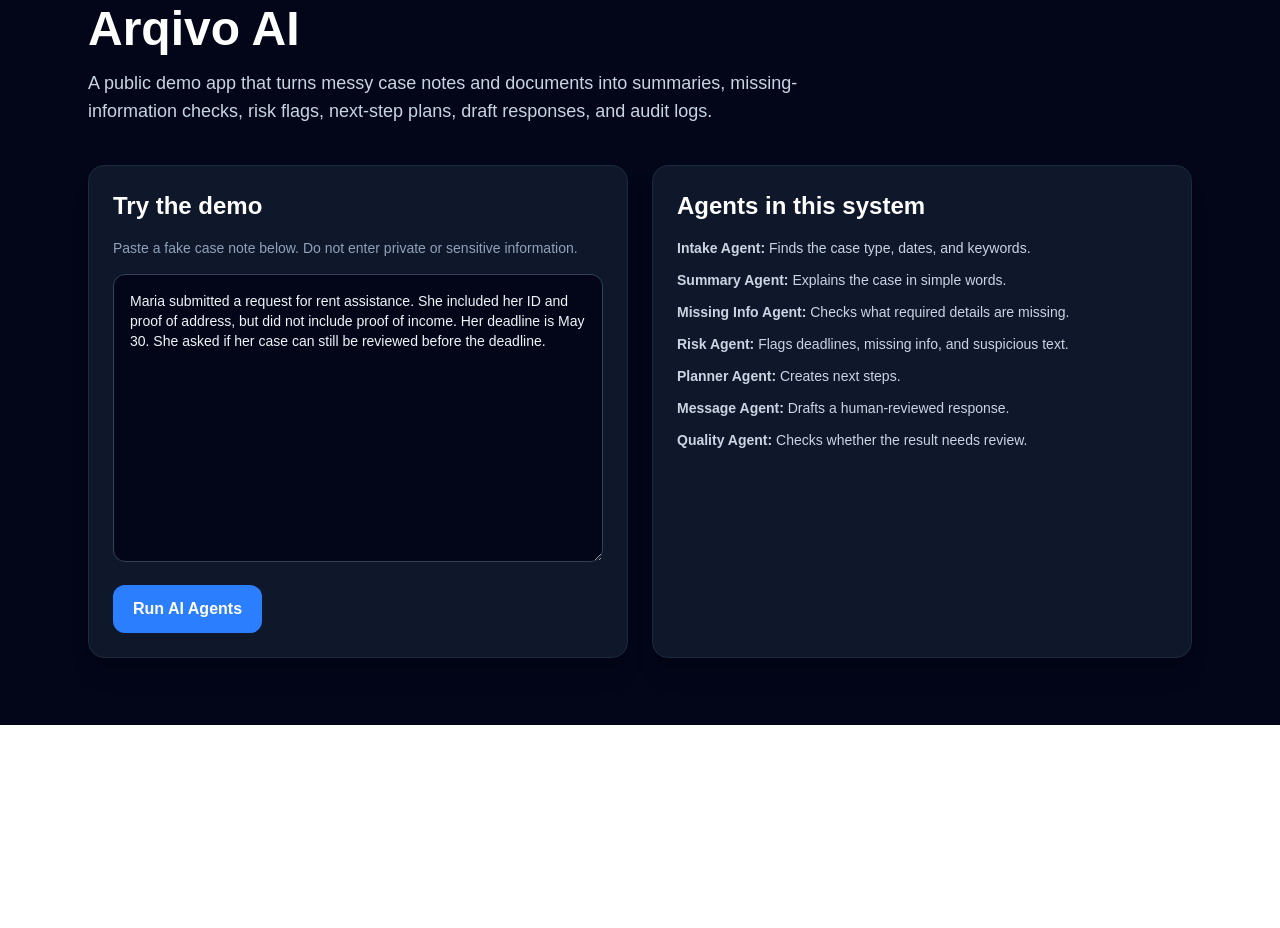
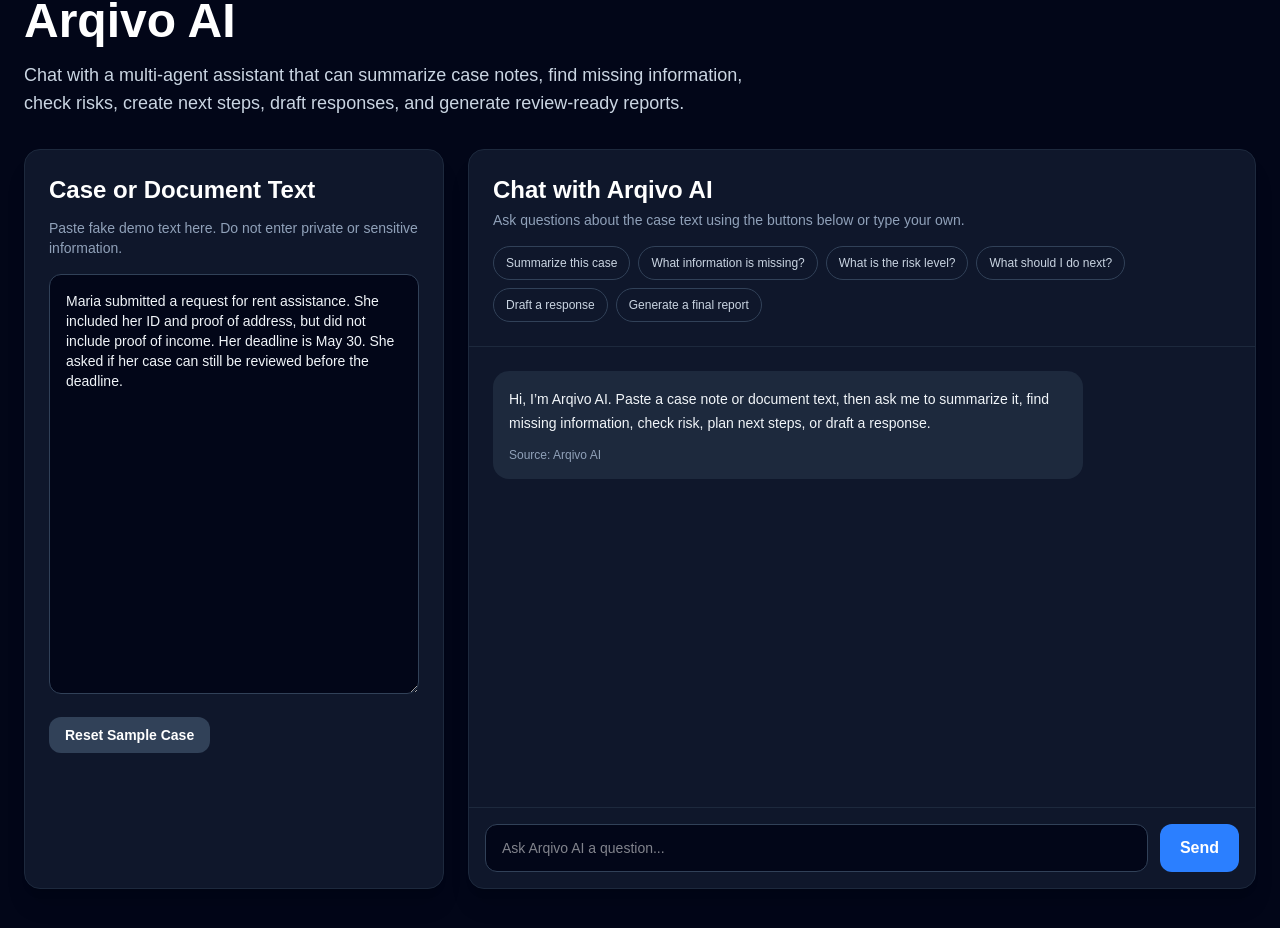
Before and after one commit to WilliamASC22/arqivo-ai, a Next.js app in the folder frontend/: page / in a window 1280 px wide. Shown: the part 136-1064 px from the top of the page. Before the commit the page ends 861 px from the top, so only its background shows below. Built offline with nearby package versions, Linux system fonts and the light colour scheme.

Commit message:
Add Arqivo AI chatbot homepage

```diff
--- /dev/null
+++ b/frontend/app/demo/page.tsx
@@ -0,0 +1,193 @@
+"use client";
+
+import { useState } from "react";
+
+type AnalysisResult = {
+  report: {
+    summary: string;
+    case_type: string;
+    important_dates: string[];
+    missing_information: string[];
+    risk: {
+      risk_level: string;
+      risk_score: number;
+      reasons: string[];
+    };
+    recommended_steps: string[];
+    draft_message: string;
+  };
+  quality_check: {
+    quality_status: string;
+    warnings: string[];
+  };
+  audit_log: string[];
+};
+
+const sampleText = `Maria submitted a request for rent assistance. She included her ID and proof of address, but did not include proof of income. Her deadline is May 30. She asked if her case can still be reviewed before the deadline.`;
+
+export default function Home() {
+  const [text, setText] = useState(sampleText);
+  const [result, setResult] = useState<AnalysisResult | null>(null);
+  const [loading, setLoading] = useState(false);
+
+  async function runAgents() {
+    setLoading(true);
+    setResult(null);
+
+    const apiUrl = process.env.NEXT_PUBLIC_API_URL;
+
+    const response = await fetch(`${apiUrl}/analyze`, {
+      method: "POST",
+      headers: {
+        "Content-Type": "application/json",
+      },
+      body: JSON.stringify({ text }),
+    });
+
+    const data = await response.json();
+    setResult(data);
+    setLoading(false);
+  }
+
+  return (
+    <main className="min-h-screen bg-slate-950 text-white">
+      <section className="mx-auto max-w-6xl px-6 py-12">
+        <div className="mb-10">
+          <p className="mb-3 text-sm font-semibold uppercase tracking-wide text-blue-300">
+            Multi-Agent AI Workflow Demo
+          </p>
+          <h1 className="mb-4 text-5xl font-bold">Arqivo AI</h1>
+          <p className="max-w-3xl text-lg text-slate-300">
+            A public demo app that turns messy case notes and documents into
+            summaries, missing-information checks, risk flags, next-step plans,
+            draft responses, and audit logs.
+          </p>
+        </div>
+
+        <div className="grid gap-6 lg:grid-cols-2">
+          <div className="rounded-2xl border border-slate-800 bg-slate-900 p-6 shadow-xl">
+            <h2 className="mb-4 text-2xl font-semibold">Try the demo</h2>
+            <p className="mb-4 text-sm text-slate-400">
+              Paste a fake case note below. Do not enter private or sensitive information.
+            </p>
+
+            <textarea
+              className="h-72 w-full rounded-xl border border-slate-700 bg-slate-950 p-4 text-sm text-slate-100 outline-none focus:border-blue-400"
+              value={text}
+              onChange={(e) => setText(e.target.value)}
+            />
+
+            <button
+              onClick={runAgents}
+              disabled={loading}
+              className="mt-4 rounded-xl bg-blue-500 px-5 py-3 font-semibold text-white hover:bg-blue-400 disabled:opacity-50"
+            >
+              {loading ? "Running agents..." : "Run AI Agents"}
+            </button>
+          </div>
+
+          <div className="rounded-2xl border border-slate-800 bg-slate-900 p-6 shadow-xl">
+            <h2 className="mb-4 text-2xl font-semibold">Agents in this system</h2>
+            <div className="space-y-3 text-sm text-slate-300">
+              <p><strong>Intake Agent:</strong> Finds the case type, dates, and keywords.</p>
+              <p><strong>Summary Agent:</strong> Explains the case in simple words.</p>
+              <p><strong>Missing Info Agent:</strong> Checks what required details are missing.</p>
+              <p><strong>Risk Agent:</strong> Flags deadlines, missing info, and suspicious text.</p>
+              <p><strong>Planner Agent:</strong> Creates next steps.</p>
+              <p><strong>Message Agent:</strong> Drafts a human-reviewed response.</p>
+              <p><strong>Quality Agent:</strong> Checks whether the result needs review.</p>
+            </div>
+          </div>
+        </div>
+
+        {result && (
+          <section className="mt-10 grid gap-6 lg:grid-cols-2">
+            <ResultCard title="Summary">
+              <p>{result.report.summary}</p>
+            </ResultCard>
+
+            <ResultCard title="Case Details">
+              <p><strong>Case Type:</strong> {result.report.case_type}</p>
+              <p>
+                <strong>Important Dates:</strong>{" "}
+                {result.report.important_dates.length
+                  ? result.report.important_dates.join(", ")
+                  : "None found"}
+              </p>
+            </ResultCard>
+
+            <ResultCard title="Missing Information">
+              {result.report.missing_information.length ? (
+                <ul className="list-inside list-disc">
+                  {result.report.missing_information.map((item) => (
+                    <li key={item}>{item}</li>
+                  ))}
+                </ul>
+              ) : (
+                <p>No missing information found.</p>
+              )}
+            </ResultCard>
+
+            <ResultCard title="Risk Analysis">
+              <p><strong>Risk Level:</strong> {result.report.risk.risk_level}</p>
+              <p><strong>Risk Score:</strong> {result.report.risk.risk_score}</p>
+              <ul className="mt-2 list-inside list-disc">
+                {result.report.risk.reasons.map((reason) => (
+                  <li key={reason}>{reason}</li>
+                ))}
+              </ul>
+            </ResultCard>
+
+            <ResultCard title="Recommended Next Steps">
+              <ol className="list-inside list-decimal">
+                {result.report.recommended_steps.map((step) => (
+                  <li key={step}>{step}</li>
+                ))}
+              </ol>
+            </ResultCard>
+
+            <ResultCard title="Draft Message">
+              <pre className="whitespace-pre-wrap rounded-xl bg-slate-950 p-4 text-sm">
+                {result.report.draft_message}
+              </pre>
+            </ResultCard>
+
+            <ResultCard title="Quality Check">
+              <p><strong>Status:</strong> {result.quality_check.quality_status}</p>
+              {result.quality_check.warnings.length > 0 && (
+                <ul className="mt-2 list-inside list-disc">
+                  {result.quality_check.warnings.map((warning) => (
+                    <li key={warning}>{warning}</li>
+                  ))}
+                </ul>
+              )}
+            </ResultCard>
+
+            <ResultCard title="Audit Log">
+              <ol className="list-inside list-decimal">
+                {result.audit_log.map((log) => (
+                  <li key={log}>{log}</li>
+                ))}
+              </ol>
+            </ResultCard>
+          </section>
+        )}
+      </section>
+    </main>
+  );
+}
+
+function ResultCard({
+  title,
+  children,
+}: {
+  title: string;
+  children: React.ReactNode;
+}) {
+  return (
+    <div className="rounded-2xl border border-slate-800 bg-slate-900 p-6 shadow-xl">
+      <h3 className="mb-3 text-xl font-semibold text-blue-300">{title}</h3>
+      <div className="space-y-2 text-sm text-slate-300">{children}</div>
+    </div>
+  );
+}
--- a/frontend/app/page.tsx
+++ b/frontend/app/page.tsx
@@ -2,192 +2,208 @@
 
 import { useState } from "react";
 
-type AnalysisResult = {
-  report: {
-    summary: string;
-    case_type: string;
-    important_dates: string[];
-    missing_information: string[];
-    risk: {
-      risk_level: string;
-      risk_score: number;
-      reasons: string[];
-    };
-    recommended_steps: string[];
-    draft_message: string;
-  };
-  quality_check: {
-    quality_status: string;
-    warnings: string[];
-  };
-  audit_log: string[];
+type ChatMessage = {
+  role: "user" | "assistant";
+  content: string;
+  source?: string;
 };
 
-const sampleText = `Maria submitted a request for rent assistance. She included her ID and proof of address, but did not include proof of income. Her deadline is May 30. She asked if her case can still be reviewed before the deadline.`;
+const sampleCase = `Maria submitted a request for rent assistance. She included her ID and proof of address, but did not include proof of income. Her deadline is May 30. She asked if her case can still be reviewed before the deadline.`;
 
-export default function Home() {
-  const [text, setText] = useState(sampleText);
-  const [result, setResult] = useState<AnalysisResult | null>(null);
+const suggestedQuestions = [
+  "Summarize this case",
+  "What information is missing?",
+  "What is the risk level?",
+  "What should I do next?",
+  "Draft a response",
+  "Generate a final report",
+];
+
+export default function ChatHomePage() {
+  const [caseText, setCaseText] = useState(sampleCase);
+  const [message, setMessage] = useState("");
+  const [chat, setChat] = useState<ChatMessage[]>([
+    {
+      role: "assistant",
+      content:
+        "Hi, I’m Arqivo AI. Paste a case note or document text, then ask me to summarize it, find missing information, check risk, plan next steps, or draft a response.",
+      source: "Arqivo AI",
+    },
+  ]);
   const [loading, setLoading] = useState(false);
 
-  async function runAgents() {
+  async function sendMessage(customMessage?: string) {
+    const finalMessage = customMessage || message;
+
+    if (!finalMessage.trim()) {
+      return;
+    }
+
+    const userMessage: ChatMessage = {
+      role: "user",
+      content: finalMessage,
+    };
+
+    setChat((previous) => [...previous, userMessage]);
+    setMessage("");
     setLoading(true);
-    setResult(null);
 
+    try {
       const apiUrl = process.env.NEXT_PUBLIC_API_URL;
 
-    const response = await fetch(`${apiUrl}/analyze`, {
+      const response = await fetch(`${apiUrl}/chat`, {
         method: "POST",
         headers: {
           "Content-Type": "application/json",
         },
-      body: JSON.stringify({ text }),
+        body: JSON.stringify({
+          message: finalMessage,
+          case_text: caseText,
+        }),
       });
 
       const data = await response.json();
-    setResult(data);
+
+      const assistantMessage: ChatMessage = {
+        role: "assistant",
+        content: data.reply,
+        source: data.source,
+      };
+
+      setChat((previous) => [...previous, assistantMessage]);
+    } catch {
+      const errorMessage: ChatMessage = {
+        role: "assistant",
+        content:
+          "Sorry, I could not reach the Arqivo AI backend. Make sure your FastAPI server is running.",
+        source: "System",
+      };
+
+      setChat((previous) => [...previous, errorMessage]);
+    }
+
     setLoading(false);
   }
 
   return (
     <main className="min-h-screen bg-slate-950 text-white">
-      <section className="mx-auto max-w-6xl px-6 py-12">
-        <div className="mb-10">
+      <section className="mx-auto max-w-7xl px-6 py-10">
+        <div className="mb-8">
           <p className="mb-3 text-sm font-semibold uppercase tracking-wide text-blue-300">
-            Multi-Agent AI Workflow Demo
+            Multi-Agent AI Chatbot
           </p>
+
           <h1 className="mb-4 text-5xl font-bold">Arqivo AI</h1>
+
           <p className="max-w-3xl text-lg text-slate-300">
-            A public demo app that turns messy case notes and documents into
-            summaries, missing-information checks, risk flags, next-step plans,
-            draft responses, and audit logs.
+            Chat with a multi-agent assistant that can summarize case notes,
+            find missing information, check risks, create next steps, draft
+            responses, and generate review-ready reports.
           </p>
         </div>
 
-        <div className="grid gap-6 lg:grid-cols-2">
-          <div className="rounded-2xl border border-slate-800 bg-slate-900 p-6 shadow-xl">
-            <h2 className="mb-4 text-2xl font-semibold">Try the demo</h2>
+        <div className="grid gap-6 lg:grid-cols-[420px_1fr]">
+          <aside className="rounded-2xl border border-slate-800 bg-slate-900 p-6 shadow-xl">
+            <h2 className="mb-3 text-2xl font-semibold">
+              Case or Document Text
+            </h2>
+
             <p className="mb-4 text-sm text-slate-400">
-              Paste a fake case note below. Do not enter private or sensitive information.
+              Paste fake demo text here. Do not enter private or sensitive
+              information.
             </p>
 
             <textarea
-              className="h-72 w-full rounded-xl border border-slate-700 bg-slate-950 p-4 text-sm text-slate-100 outline-none focus:border-blue-400"
-              value={text}
-              onChange={(e) => setText(e.target.value)}
+              className="h-[420px] w-full rounded-xl border border-slate-700 bg-slate-950 p-4 text-sm text-slate-100 outline-none focus:border-blue-400"
+              value={caseText}
+              onChange={(event) => setCaseText(event.target.value)}
             />
 
             <button
-              onClick={runAgents}
-              disabled={loading}
-              className="mt-4 rounded-xl bg-blue-500 px-5 py-3 font-semibold text-white hover:bg-blue-400 disabled:opacity-50"
+              onClick={() => setCaseText(sampleCase)}
+              className="mt-4 rounded-xl bg-slate-700 px-4 py-2 text-sm font-semibold hover:bg-slate-600"
             >
-              {loading ? "Running agents..." : "Run AI Agents"}
+              Reset Sample Case
             </button>
-          </div>
+          </aside>
 
-          <div className="rounded-2xl border border-slate-800 bg-slate-900 p-6 shadow-xl">
-            <h2 className="mb-4 text-2xl font-semibold">Agents in this system</h2>
-            <div className="space-y-3 text-sm text-slate-300">
-              <p><strong>Intake Agent:</strong> Finds the case type, dates, and keywords.</p>
-              <p><strong>Summary Agent:</strong> Explains the case in simple words.</p>
-              <p><strong>Missing Info Agent:</strong> Checks what required details are missing.</p>
-              <p><strong>Risk Agent:</strong> Flags deadlines, missing info, and suspicious text.</p>
-              <p><strong>Planner Agent:</strong> Creates next steps.</p>
-              <p><strong>Message Agent:</strong> Drafts a human-reviewed response.</p>
-              <p><strong>Quality Agent:</strong> Checks whether the result needs review.</p>
-            </div>
+          <section className="rounded-2xl border border-slate-800 bg-slate-900 shadow-xl">
+            <div className="border-b border-slate-800 p-6">
+              <h2 className="text-2xl font-semibold">Chat with Arqivo AI</h2>
+
+              <p className="mt-1 text-sm text-slate-400">
+                Ask questions about the case text using the buttons below or
+                type your own.
+              </p>
+
+              <div className="mt-4 flex flex-wrap gap-2">
+                {suggestedQuestions.map((question) => (
+                  <button
+                    key={question}
+                    onClick={() => sendMessage(question)}
+                    className="rounded-full border border-slate-700 px-3 py-2 text-xs text-slate-300 hover:border-blue-400 hover:text-white"
+                  >
+                    {question}
+                  </button>
+                ))}
               </div>
             </div>
 
-        {result && (
-          <section className="mt-10 grid gap-6 lg:grid-cols-2">
-            <ResultCard title="Summary">
-              <p>{result.report.summary}</p>
-            </ResultCard>
+            <div className="h-[460px] space-y-4 overflow-y-auto p-6">
+              {chat.map((item, index) => (
+                <div
+                  key={index}
+                  className={
+                    item.role === "user"
+                      ? "ml-auto max-w-[80%] rounded-2xl bg-blue-500 p-4 text-white"
+                      : "mr-auto max-w-[80%] rounded-2xl bg-slate-800 p-4 text-slate-100"
+                  }
+                >
+                  <pre className="whitespace-pre-wrap font-sans text-sm leading-6">
+                    {item.content}
+                  </pre>
 
-            <ResultCard title="Case Details">
-              <p><strong>Case Type:</strong> {result.report.case_type}</p>
-              <p>
-                <strong>Important Dates:</strong>{" "}
-                {result.report.important_dates.length
-                  ? result.report.important_dates.join(", ")
-                  : "None found"}
+                  {item.source && (
+                    <p className="mt-3 text-xs text-slate-400">
+                      Source: {item.source}
                     </p>
-            </ResultCard>
+                  )}
+                </div>
+              ))}
 
-            <ResultCard title="Missing Information">
-              {result.report.missing_information.length ? (
-                <ul className="list-inside list-disc">
-                  {result.report.missing_information.map((item) => (
-                    <li key={item}>{item}</li>
-                  ))}
-                </ul>
-              ) : (
-                <p>No missing information found.</p>
+              {loading && (
+                <div className="mr-auto max-w-[80%] rounded-2xl bg-slate-800 p-4 text-sm text-slate-300">
+                  Arqivo AI is thinking...
+                </div>
               )}
-            </ResultCard>
+            </div>
 
-            <ResultCard title="Risk Analysis">
-              <p><strong>Risk Level:</strong> {result.report.risk.risk_level}</p>
-              <p><strong>Risk Score:</strong> {result.report.risk.risk_score}</p>
-              <ul className="mt-2 list-inside list-disc">
-                {result.report.risk.reasons.map((reason) => (
-                  <li key={reason}>{reason}</li>
-                ))}
-              </ul>
-            </ResultCard>
+            <div className="border-t border-slate-800 p-4">
+              <div className="flex gap-3">
+                <input
+                  className="flex-1 rounded-xl border border-slate-700 bg-slate-950 px-4 py-3 text-sm text-white outline-none focus:border-blue-400"
+                  value={message}
+                  onChange={(event) => setMessage(event.target.value)}
+                  onKeyDown={(event) => {
+                    if (event.key === "Enter") {
+                      sendMessage();
+                    }
+                  }}
+                  placeholder="Ask Arqivo AI a question..."
+                />
 
-            <ResultCard title="Recommended Next Steps">
-              <ol className="list-inside list-decimal">
-                {result.report.recommended_steps.map((step) => (
-                  <li key={step}>{step}</li>
-                ))}
-              </ol>
-            </ResultCard>
-
-            <ResultCard title="Draft Message">
-              <pre className="whitespace-pre-wrap rounded-xl bg-slate-950 p-4 text-sm">
-                {result.report.draft_message}
-              </pre>
-            </ResultCard>
-
-            <ResultCard title="Quality Check">
-              <p><strong>Status:</strong> {result.quality_check.quality_status}</p>
-              {result.quality_check.warnings.length > 0 && (
-                <ul className="mt-2 list-inside list-disc">
-                  {result.quality_check.warnings.map((warning) => (
-                    <li key={warning}>{warning}</li>
-                  ))}
-                </ul>
-              )}
-            </ResultCard>
-
-            <ResultCard title="Audit Log">
-              <ol className="list-inside list-decimal">
-                {result.audit_log.map((log) => (
-                  <li key={log}>{log}</li>
-                ))}
-              </ol>
-            </ResultCard>
+                <button
+                  onClick={() => sendMessage()}
+                  disabled={loading}
+                  className="rounded-xl bg-blue-500 px-5 py-3 font-semibold text-white hover:bg-blue-400 disabled:opacity-50"
+                >
+                  Send
+                </button>
+              </div>
+            </div>
           </section>
-        )}
+        </div>
       </section>
     </main>
   );
 }
-
-function ResultCard({
-  title,
-  children,
-}: {
-  title: string;
-  children: React.ReactNode;
-}) {
-  return (
-    <div className="rounded-2xl border border-slate-800 bg-slate-900 p-6 shadow-xl">
-      <h3 className="mb-3 text-xl font-semibold text-blue-300">{title}</h3>
-      <div className="space-y-2 text-sm text-slate-300">{children}</div>
-    </div>
-  );
-}
```
Also changed, not shown: frontend/app/components/Navbar.tsx (+10 -2 lines), 2 other files (tests, documents, lock files or other folders). Lines whose indentation alone changed are shown as unchanged.
